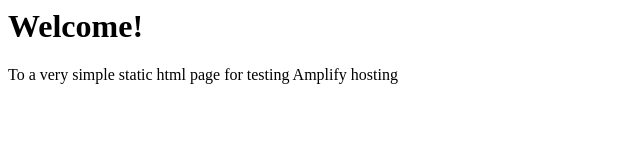
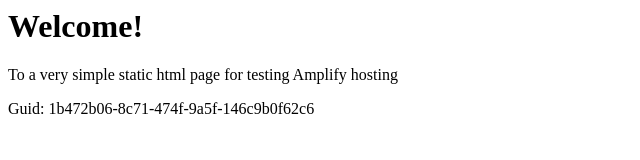
Before and after one commit to aws-aemilia-yul/Github-PR-Commit-Integration-Test-DoNotTouch-GitH-MJCD6L4M-v1-prod-ca-central-1, a website: page src/index.html in a window 1280 px wide. Shown: the whole page, without its empty margins (0-640 px from the left). Drawn offline with Linux system fonts and the light colour scheme.

Commit message:
commit from integ tests

```diff
--- a/src/index.html
+++ b/src/index.html
@@ -1,3 +1,5 @@
+
+
 <html lang="en">
 
 <head>
@@ -10,6 +12,6 @@
 <body>
     <h1>Welcome!</h1>
     <p>To a very simple static html page for testing Amplify hosting</p>
-</body>
+    <p>Guid: 1b472b06-8c71-474f-9a5f-146c9b0f62c6</p></body>
 
 </html>
```
